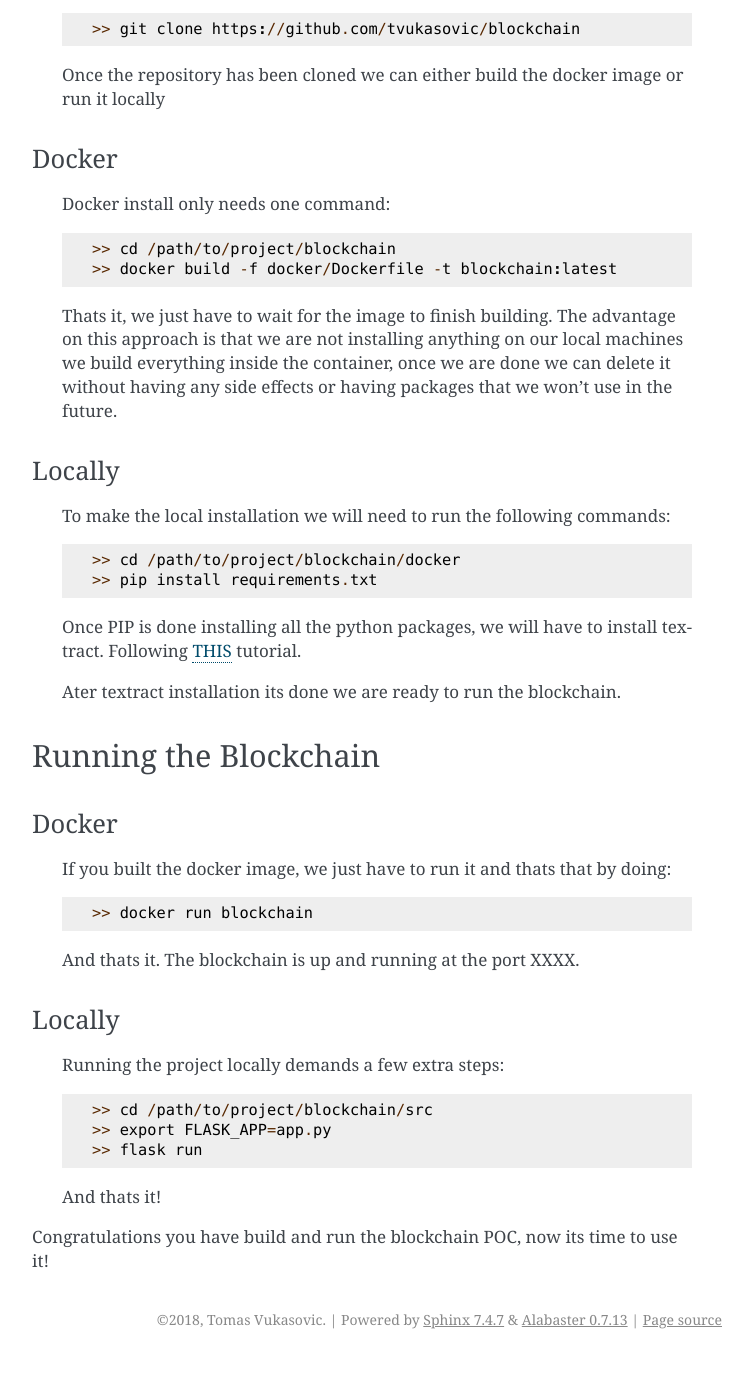
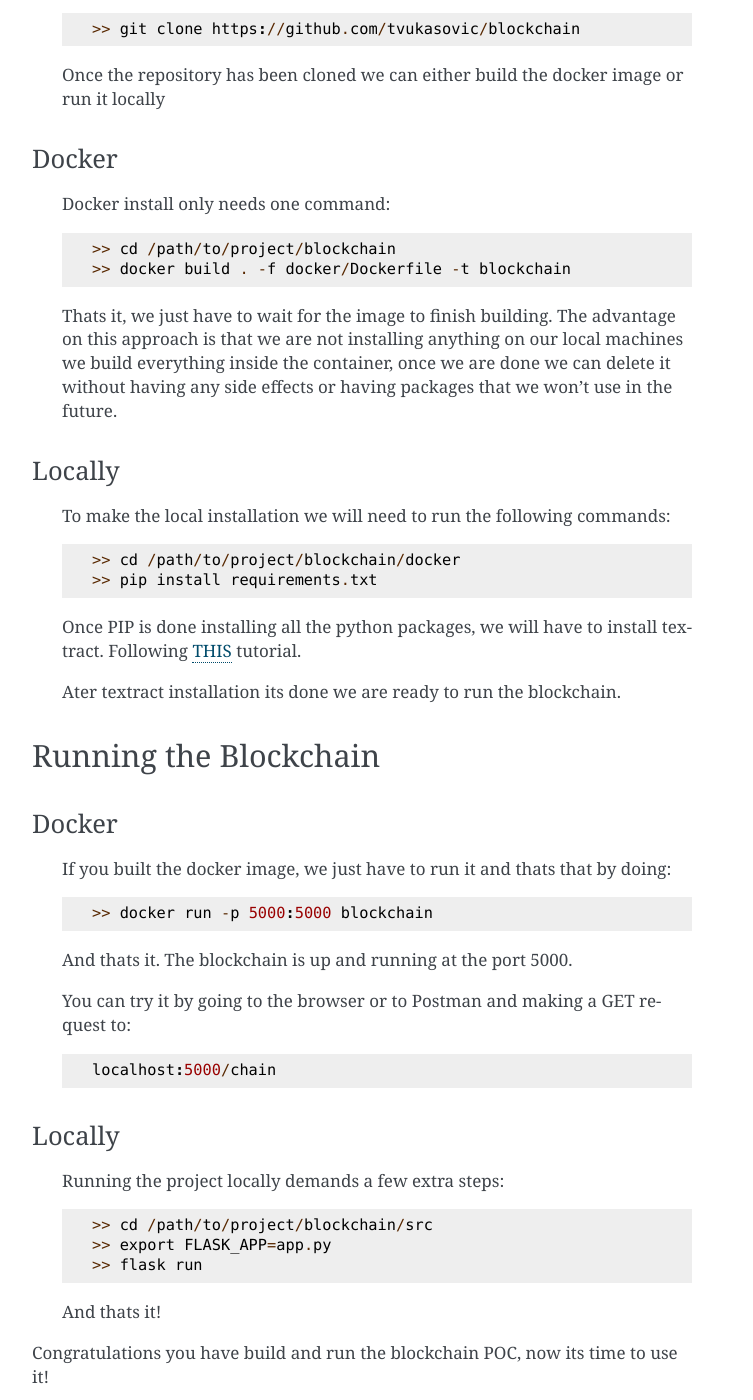
Before and after one commit to 8bitcurser/blockchain, a Sphinx documentation site: the page built from docs/source/quickstart.rst, in a window 1280 px wide and 1400 px high, scrolled down 445 px. Shown: the whole window, without its empty margins (388-1141 px from the left). Built offline with Sphinx 7.4.7, drawn with Linux system fonts in a browser that asks for light colours; before the commit the page ends 1804 px from its top, so only the background shows below that.

Commit message:
Update build and run for docker method

```diff
--- a/docs/source/quickstart.rst
+++ b/docs/source/quickstart.rst
@@ -40,7 +40,7 @@ Docker
    Docker install only needs one command::
 
       >> cd /path/to/project/blockchain
-      >> docker build -f docker/Dockerfile -t blockchain:latest
+      >> docker build . -f docker/Dockerfile -t blockchain
 
    Thats it, we just have to wait for the image to finish building.
    The advantage on this approach is that we are not installing anything on our
@@ -78,9 +78,14 @@ Docker
    If you built the docker image, we just have to run it and thats that by
    doing::
 
-      >> docker run blockchain
+      >> docker run -p 5000:5000 blockchain
 
-   And thats it. The blockchain is up and running at the port XXXX.
+   And thats it. The blockchain is up and running at the port 5000.
+
+   You can try it by going to the browser or to Postman and making a GET
+   request to::
+
+      localhost:5000/chain
 
 ^^^^^^^
 Locally
```
